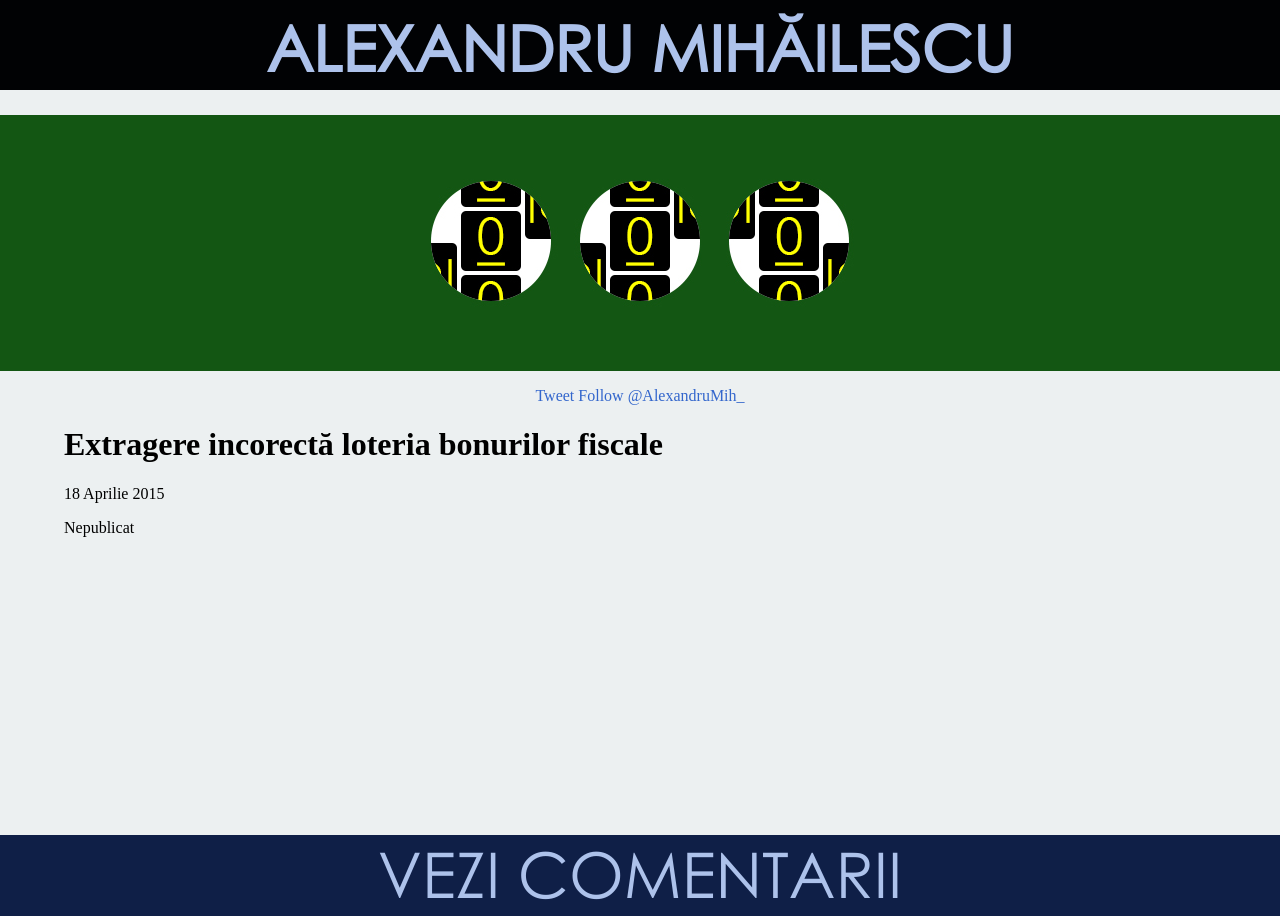
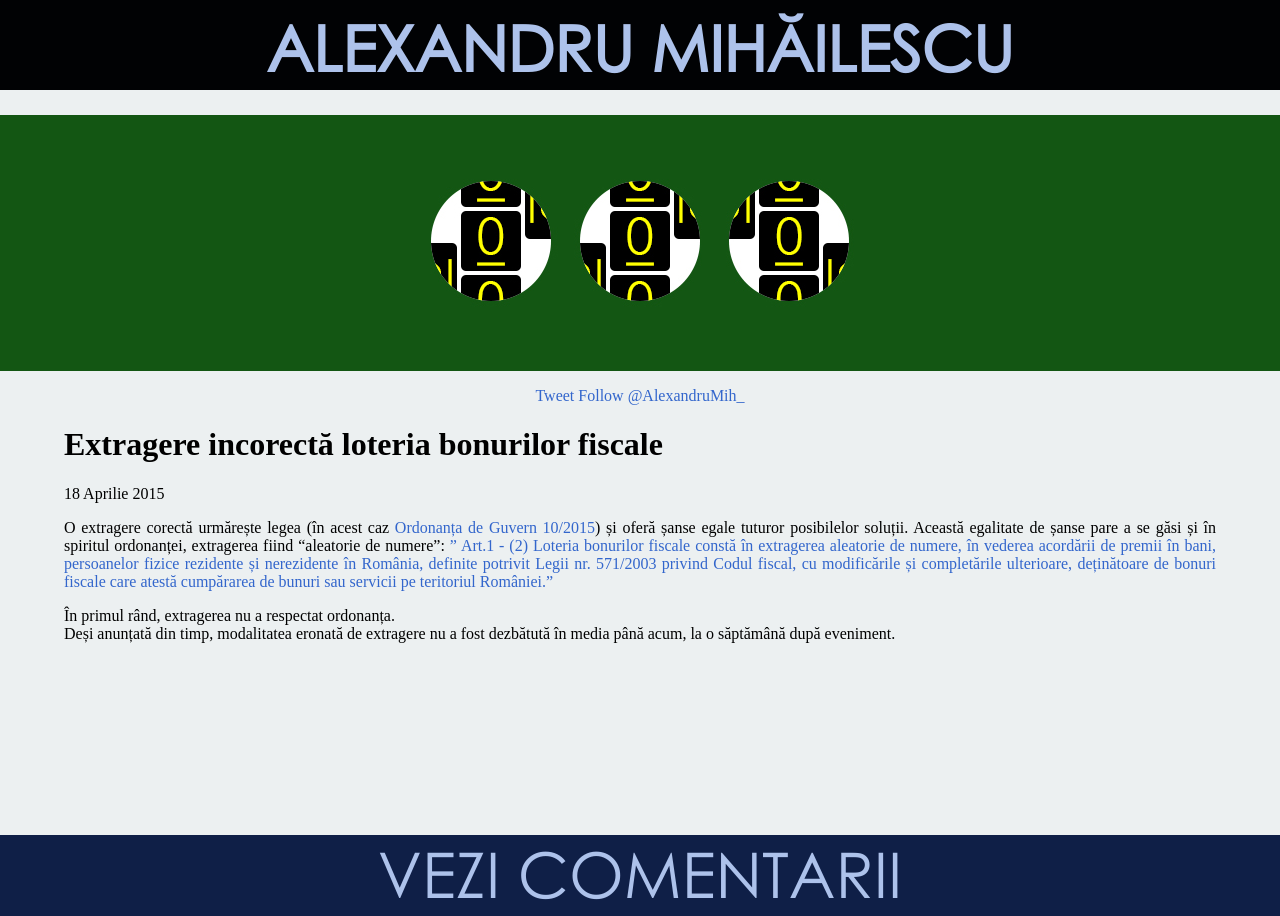
Before and after one commit to AlexandruMihailescu/alexandrumihailescu.github.com, a Jekyll site: the page built from _posts/2015-04-18-extragere-incorecta-loteria-bonurilor.md, in a window 1280 px wide. Built offline with Jekyll 4.4.1, drawn with Linux system fonts in a browser that asks for light colours; nearby versions of some CDN libraries; Markdown is read by kramdown in place of the engine named in the settings; comment, search, counter and statistics services are not loaded.

Commit message:
added some links

```diff
--- a/_posts/2015-04-18-extragere-incorecta-loteria-bonurilor.md
+++ b/_posts/2015-04-18-extragere-incorecta-loteria-bonurilor.md
@@ -5,4 +5,8 @@ cover: blog/covers/loto000.jpg
 backgroundcolour: "#135613"
 summary: Scurtă explicație a incorectitudinii primei extrageri.
 ---
-Nepublicat
+O extragere corectă urmărește legea (în acest caz [Ordonanța de Guvern 10/2015](http://www.cdep.ro/proiecte/2015/200/50/0/og282.pdf)) și oferă șanse egale tuturor posibilelor soluții. Această egalitate de șanse pare a se găsi și în spiritul ordonanței, extragerea fiind "aleatorie de numere":
+[" Art.1 - (2) Loteria bonurilor fiscale constă în extragerea aleatorie de numere, în vederea acordării de premii în bani, persoanelor fizice rezidente și nerezidente în România, definite potrivit Legii nr. 571/2003 privind Codul fiscal, cu modificările și completările ulterioare, deținătoare de bonuri fiscale care atestă cumpărarea de bunuri sau servicii pe teritoriul României."](http://www.cdep.ro/proiecte/2015/200/50/0/og282.pdf)
+
+În primul rând, extragerea nu a respectat ordonanța.
+Deși anunțată din timp, modalitatea eronată de extragere nu a fost dezbătută în media până acum, la o săptămână după eveniment.
```
